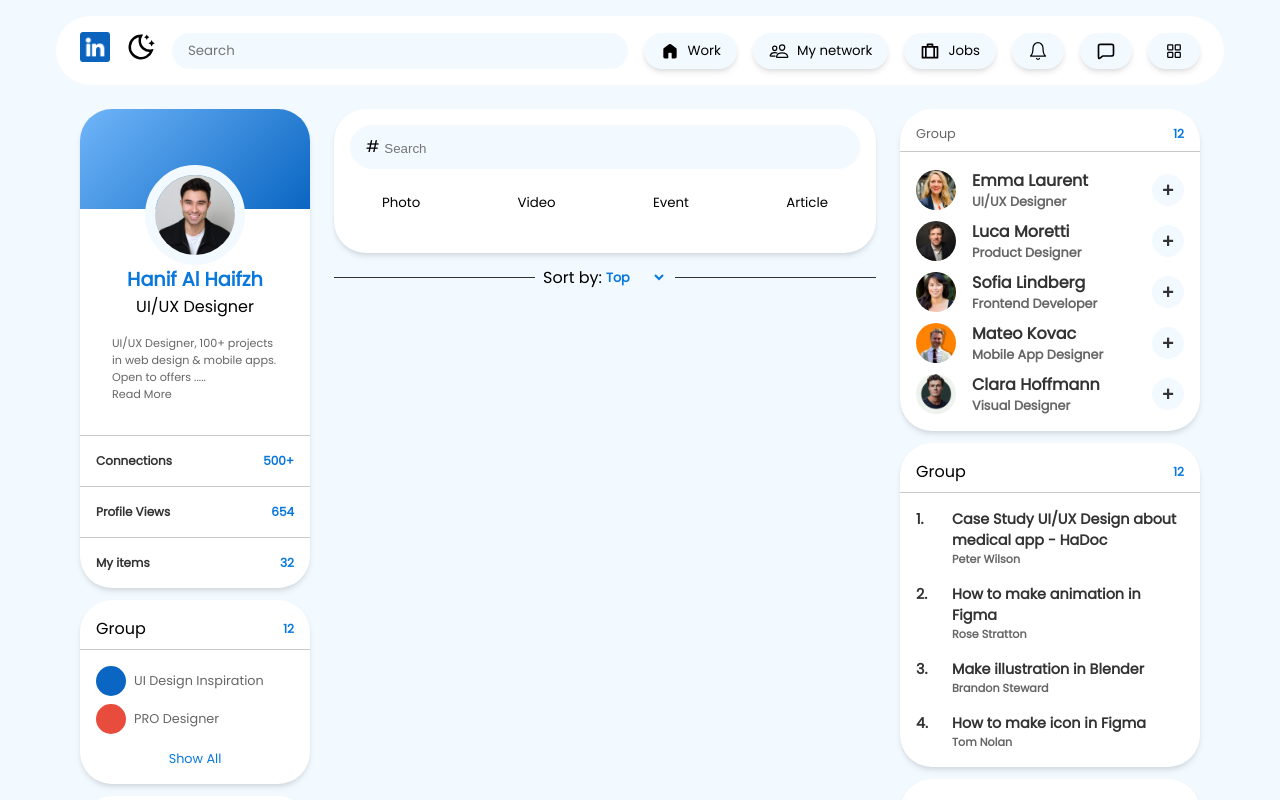
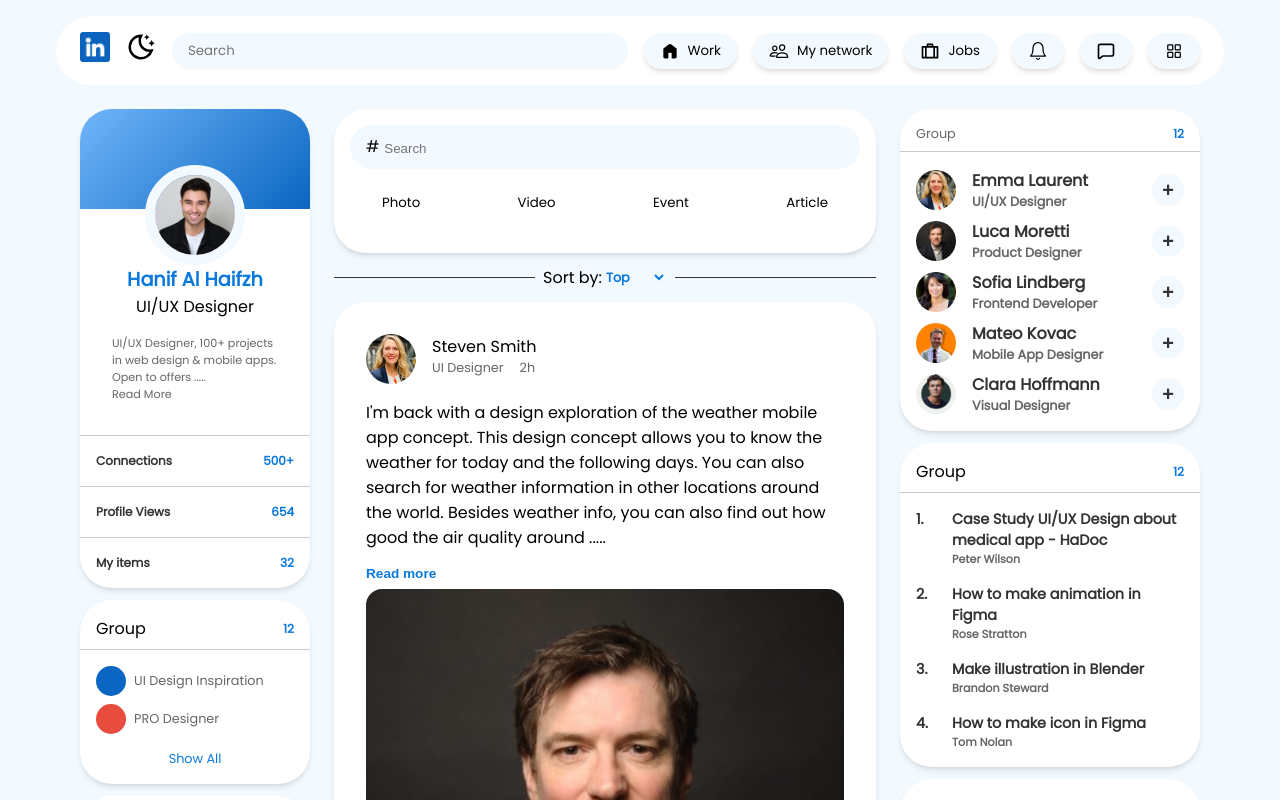
Before and after one commit to RxDB/intern_signup, a React (Vite) app: page /homepage in a window 1280 px wide. Shown: the top 800 px of the page. Built offline with nearby package versions, Linux system fonts and the light colour scheme.

Commit message:
implement sticky

```diff
--- a/src/pages/HomePage/HomeContent/HomeContent.jsx
+++ b/src/pages/HomePage/HomeContent/HomeContent.jsx
@@ -1,3 +1,4 @@
+import { useRef, useEffect, useState } from "react";
 import styles from "./HomeContent.module.css";
 import ProfileCard from "../ProfileCard/ProfileCard";
 import GroupCard from "../GroupCard/GroupCard";
@@ -7,25 +8,97 @@ import CoursesCard from "../CoursesCard/CoursesCard";
 import FooterCard from "../FooterCard/FooterCard";
 import CreatePost from "../CreatePost/CreatePost";
 import SortBar from "../SortBar/SortBar";
+import PostCard from "../PostCard/PostCard";
+
+const posts = [
+  {
+    id: 1,
+    likedBy: "Michael Jack",
+    name: "Steven Smith",
+    title: "UI Designer",
+    timeAgo: "2h",
+    content:
+      "I'm back with a design exploration of the weather mobile app concept. This design concept allows you to know the weather for today and the following days. You can also search for weather information in other locations around the world. Besides weather info, you can also find out how good the air quality around .....",
+    image: "",
+
+    comments: 96,
+  },
+  {
+    id: 2,
+    likedBy: "Michael Jack",
+    name: "Steven Smith",
+    title: "UI Designer",
+    timeAgo: "2h",
+    content:
+      "I'm back with a design exploration of the weather mobile app concept. This design concept allows you to know the weather for today and the following days. You can also search for weather information in other locations around the world. Besides weather info, you can also find out how good the air quality around .....",
+    image: "",
+
+    comments: 96,
+  },
+];
+
+
 const HomeContent = () => {
+  const leftRef = useRef(null);
+  const rightRef = useRef(null);
+  const [leftTop, setLeftTop] = useState("1rem");
+  const [rightTop, setRightTop] = useState("1rem");
+
+  useEffect(() => {
+    const calculate = () => {
+      const viewportH = window.innerHeight;
+      const margin = 16;
+
+      [
+        { el: leftRef.current, set: setLeftTop },
+        { el: rightRef.current, set: setRightTop },
+      ].forEach(({ el, set }) => {
+        if (!el) return;
+        const h = el.offsetHeight;
+        if (h > viewportH - margin * 2) {
+          set(`${viewportH - h - margin}px`);
+        } else {
+          set("1rem");
+        }
+      });
+
+    };
+
+    calculate();
+    window.addEventListener("resize", calculate);
+    return () => window.removeEventListener("resize", calculate);
+  }, []);
+
   return (
     <main className={styles.grid}>
-      <aside className={styles.leftSidebar} aria-label="Profile sidebar">
-      <ProfileCard/>
-      <GroupCard/>
-      <FollowedCard/>
+      <aside
+        ref={leftRef}
+        className={styles.leftSidebar}
+        style={{ top: leftTop }}
+        aria-label="Profile sidebar"
+      >
+        <ProfileCard />
+        <GroupCard />
+        <FollowedCard />
       </aside>
 
       <section className={styles.feed} aria-label="Main feed">
-       <CreatePost/>
-       <SortBar/>
+        <CreatePost />
+        <SortBar />
+        {posts.map((post) => (
+          <PostCard key={post.id} post={post} />
+        ))}
       </section>
 
-      <aside className={styles.rightSidebar} aria-label="Suggestions sidebar">
-
-        <SuggestionCard/>
-        <CoursesCard/>
-        <FooterCard/>
+      <aside
+        ref={rightRef}
+        className={styles.rightSidebar}
+        style={{ top: rightTop }}
+        aria-label="Suggestions sidebar"
+      >
+        <SuggestionCard />
+        <CoursesCard />
+        <FooterCard />
       </aside>
     </main>
   );
--- a/src/pages/HomePage/HomeContent/HomeContent.module.css
+++ b/src/pages/HomePage/HomeContent/HomeContent.module.css
@@ -11,6 +11,9 @@
     display: flex;
     flex-direction: column;
     gap: 0.75rem;
+    position: sticky;
+
+    align-self: start;
 }
 
 .feed {
@@ -24,6 +27,9 @@
     display: flex;
     flex-direction: column;
     gap: 0.75rem;
+    position: sticky;
+
+    align-self: start;
 }
 
 .profileCard,
```
